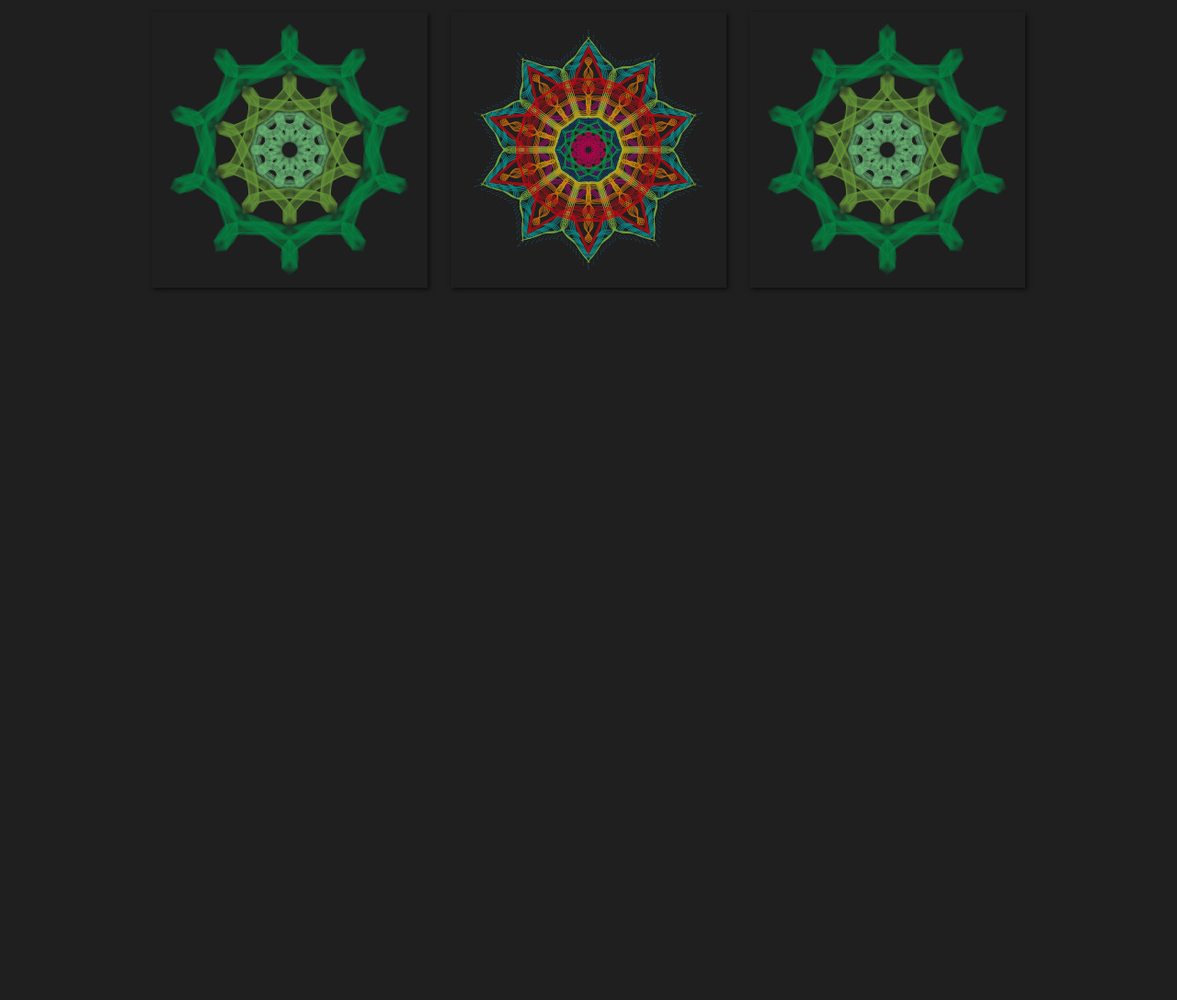
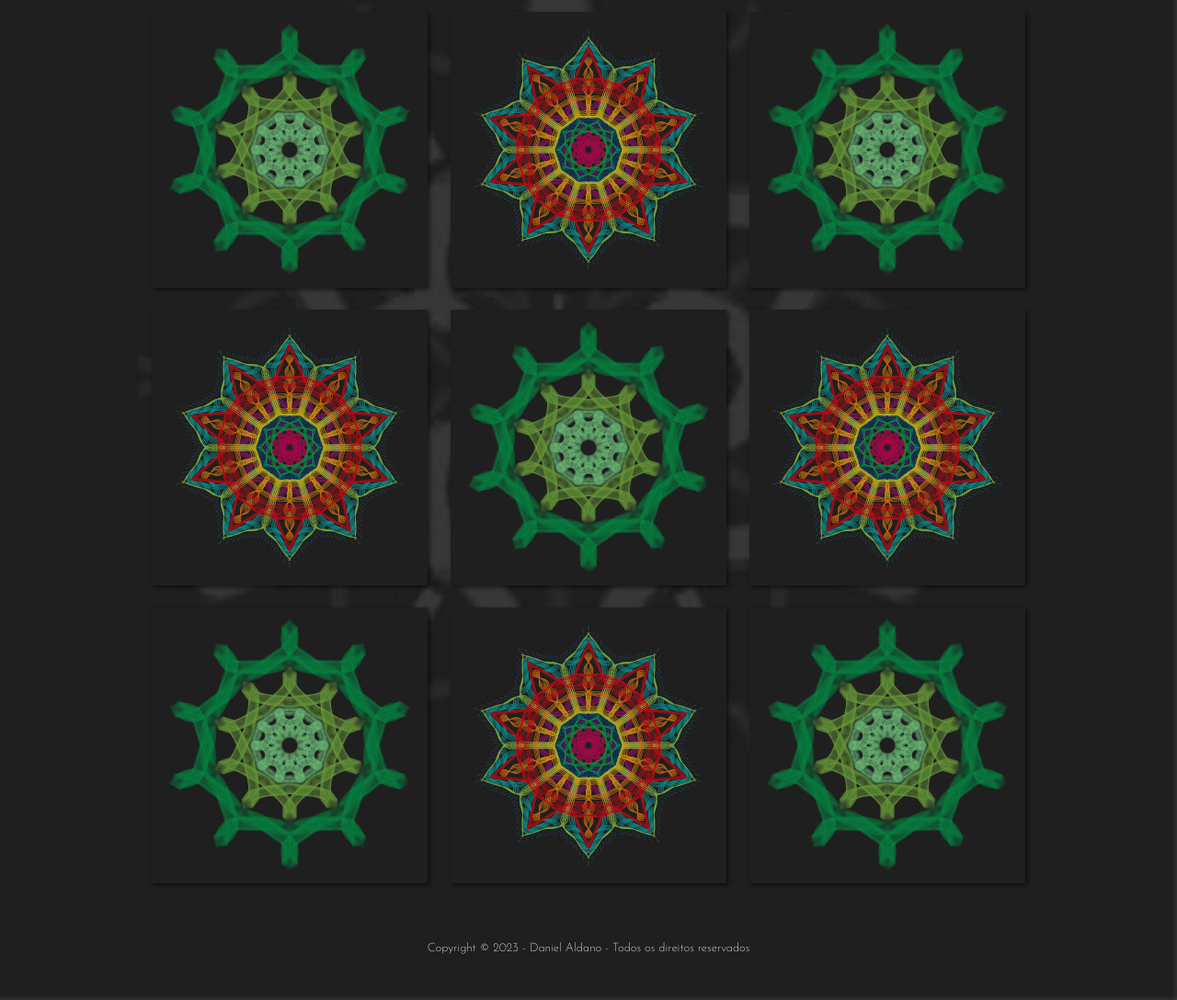
Before and after one commit to joaonevescampos/site-mandala, a plain HTML site: page index.html in a window 1280 px wide. Shown: the part 258-1346 px from the top of the page at 92% size. Before the commit the page ends 800 px from the top, so only its background shows below. Drawn offline with Linux system fonts and the light colour scheme; a web font is replaced by a local one.

Commit message:
update fundo

```diff
--- a/estilo/style.css
+++ b/estilo/style.css
@@ -18,6 +18,7 @@ header{
     text-transform: uppercase;
     text-align: center;
     padding: 50px;
+
 }
 
 header nav{
@@ -47,15 +48,21 @@ header a:hover{
 /* ============ BODY ============= */
 
 body{
-    background-color: var(--fundo);
+    /* background-color: var(--fundo); */
+    background-image: url("../imagens/fundo1.jpg");
+    background-repeat: no-repeat;
+    background-size: cover;
+    background-position: right;
     font-family: 'Josefin Sans', sans-serif;;
     color: white;
+
+
 }
 
 /* ============ MAIN ============= */
 
 main{
-    background-color: var(--fundo);
+
     margin: auto;
 }
 
@@ -73,8 +80,14 @@ img{
 
 .container-img{
     display: inline-block;
+
 }
 
 /* ============ FOOTER ============= */
 
-footer{}
+footer{
+    text-align: center;
+    font-size: 13px;
+    font-weight: 200;
+    margin: 50px;
+}
--- a/index.html
+++ b/index.html
@@ -6,6 +6,7 @@
     <meta name="viewport" content="width=device-width, initial-scale=1.0">
     <title>Daniel Aldano</title>
     <link rel="stylesheet" href="estilo/style.css">
+    <link rel="shortcut icon" href="imagens/favicon2.ico" type="image/x-icon">
 </head>
 <body>
     <header>
@@ -29,12 +30,26 @@
                     <img src="imagens/arte002-300.jpeg" alt="arte002">
                     <img src="imagens/arte001-300.jpeg" alt="arte001">
 
-                        </div>
+                </div>
+
+                <div>
+                    <img src="imagens/arte002-300.jpeg" alt="arte001">
+                        <img src="imagens/arte001-300.jpeg" alt="arte002">
+                        <img src="imagens/arte002-300.jpeg" alt="arte001">
+                </div>
+
+                <div>
+                    <img src="imagens/arte001-300.jpeg" alt="arte001">
+                        <img src="imagens/arte002-300.jpeg" alt="arte002">
+                        <img src="imagens/arte001-300.jpeg" alt="arte001">
+                </div>
             </div>
 
         </section>
     </main>
-    <footer></footer>
+    <footer>
+        <p>Copyright &copy 2023 - Daniel Aldano - Todos os direitos reservados</p>
+    </footer>
 
 </body>
 </html>
```
Also changed, not shown: imagens/favicon-daniel.ico (deleted), imagens/favicon-preview.PNG (added), imagens/favicon1.ico (added), imagens/favicon2.ico (added), imagens/fundo1.jpg (added).
